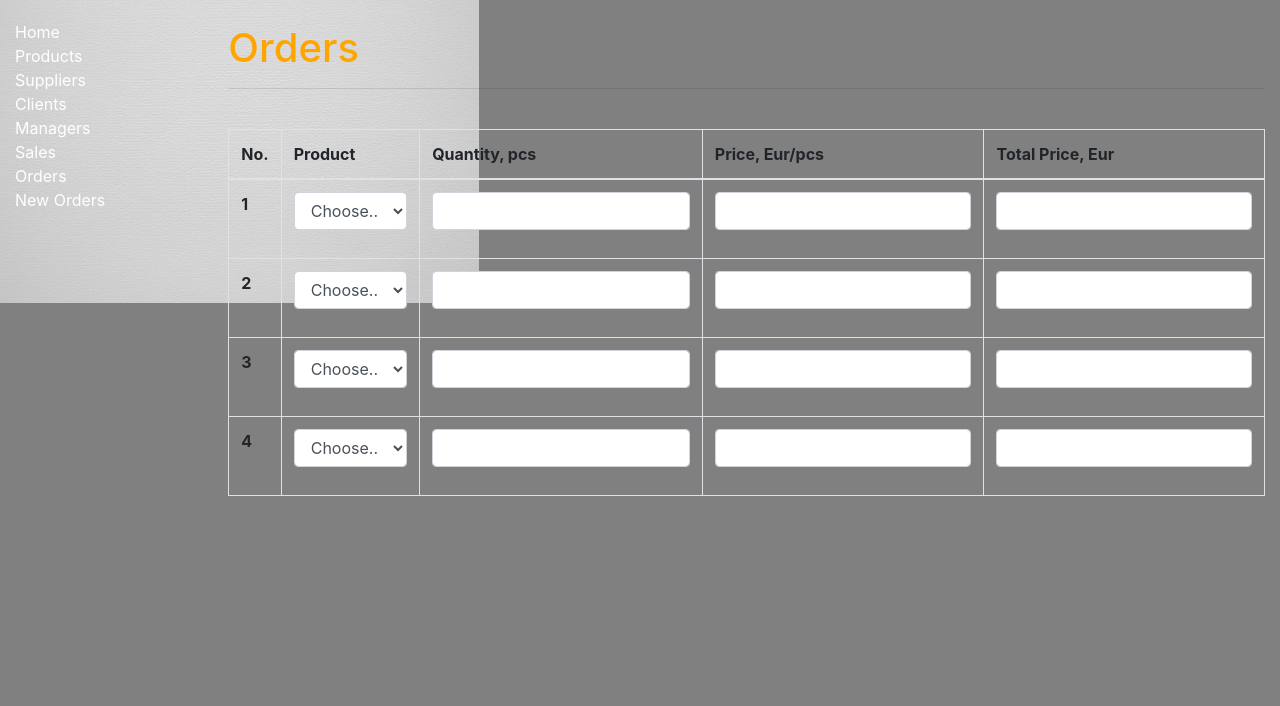
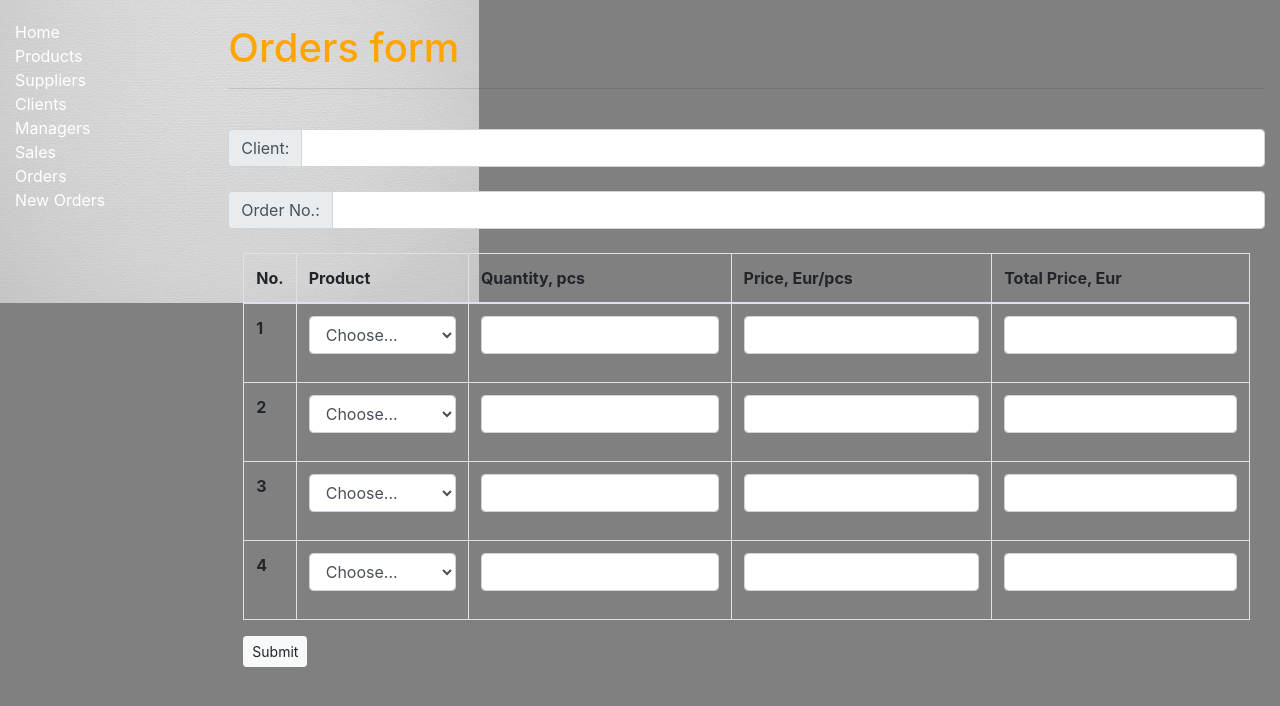
Before and after one commit to algimantasne/project, a Django app: template myProject/vvsystem/library/templates/orders.html in a window 1280 px wide. Shown: the part 57-763 px from the top of the page. Run offline with Django 4.2, Linux system fonts and the light colour scheme; the template is opened without the code that fills it: most values are stand-ins (such as "Sample title", 1, 10 or a date in 2020); some libraries are stand-ins or nearby versions; some web fonts are replaced.

Commit message:
Add files via upload
submit

```diff
--- a/myProject/vvsystem/library/templates/orders.html
+++ b/myProject/vvsystem/library/templates/orders.html
@@ -6,15 +6,30 @@
     h1 {
     color: orange;
     }
-    li {
+    h3 {
     color: orange;
     }
 </style>
 
 <br>
-  <h1>Orders</h1>
+  <h1>Orders form</h1>
 <hr>
 <br>
+<div class="input-group">
+  <div class="input-group-prepend">
+    <span class="input-group-text">Client:</span>
+  </div>
+  <input type="text" class="form-control">
+</div>
+<br>
+<div class="input-group">
+  <div class="input-group-prepend">
+    <span class="input-group-text">Order No.:</span>
+  </div>
+  <input type="text" class="form-control">
+</div>
+<br>
+<div class="container order">
   <table class="table table-bordered">
     <thead>
       <tr>
@@ -32,7 +47,7 @@
           <div class="form-group">
             <select class="form-control">
               <option selected>Choose...</option>
-            <option>1</option>
+              <option>{{ order.product.title }}</option>
             </select>
           </div>
         </td>
@@ -129,7 +144,7 @@
       </tr>
     </tbody>
   </table>
+      <button type="submit" class="btn btn-light btn-sm">Submit</button>
 
-
-
+</div>
 {% endblock %}
```
Lines whose indentation alone changed are shown as unchanged.
